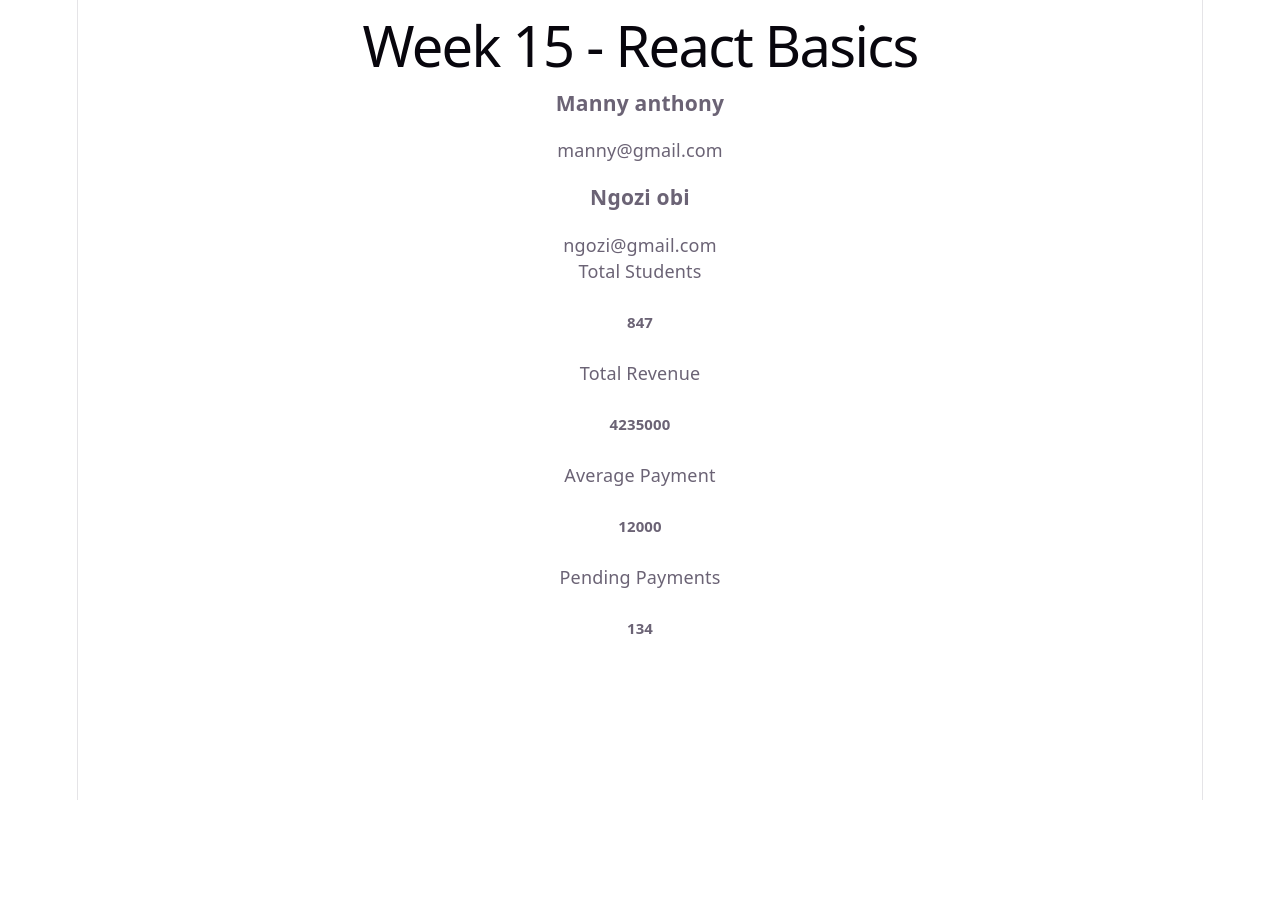
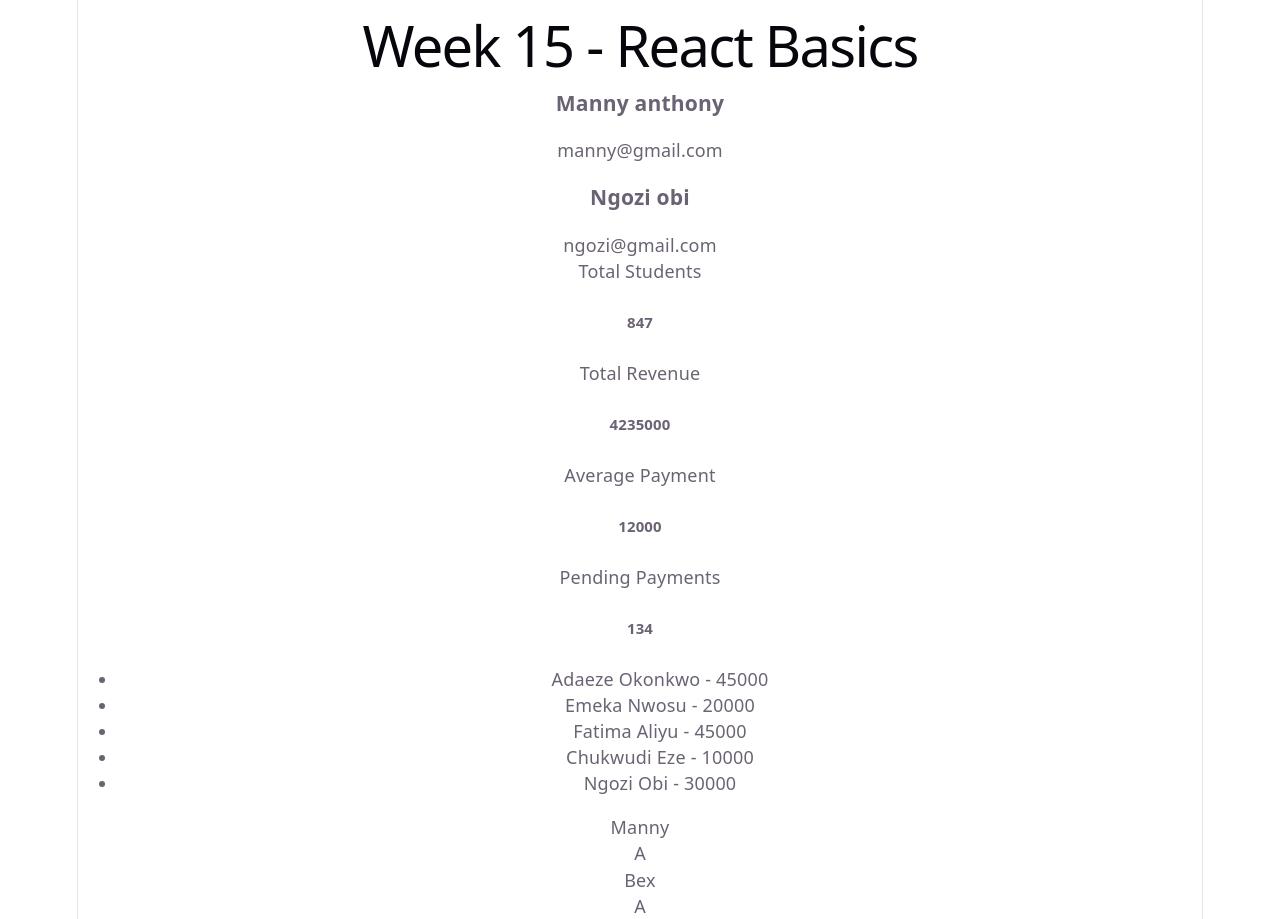
Before and after one commit to anthony-emmauel/week-15, a React (Vite) app: page / in a window 1280 px wide. Before the commit the page ends 800 px from the top, so only its background shows below. Built offline with nearby package versions, Linux system fonts and the light colour scheme.

Commit message:
Week 15 Session 2 - rendering lists with map and StudentCard

```diff
--- a/src/App.jsx
+++ b/src/App.jsx
@@ -1,5 +1,15 @@
 import UserCard from "./UserCard";
 import StatCard from "./StatCard";
+import TransactionList from "./TransactionList";
+import StudentCard from "./StudentCard";
+
+const transactions = [
+  { id: 1, studentName: "Adaeze Okonkwo", amountPaid: 45000, owing: false },
+  { id: 2, studentName: "Emeka Nwosu", amountPaid: 20000, owing: true },
+  { id: 3, studentName: "Fatima Aliyu", amountPaid: 45000, owing: false },
+  { id: 4, studentName: "Chukwudi Eze", amountPaid: 10000, owing: true },
+  { id: 5, studentName: "Ngozi Obi", amountPaid: 30000, owing: true },
+];
 
 const App = () => {
   return (
@@ -7,11 +17,13 @@ const App = () => {
       <h1>Week 15 - React Basics</h1>
       <UserCard name="Manny anthony" email="manny@gmail.com" />
       <UserCard name="Ngozi obi" email="ngozi@gmail.com" />
-
       <StatCard label="Total Students" value={847} />
       <StatCard label="Total Revenue" value={4235000} />
       <StatCard label="Average Payment" value={12000} />
       <StatCard label="Pending Payments" value={134} />
+      <TransactionList transactions={transactions} />
+      <StudentCard name="Manny" grade="A" />
+      <StudentCard name="Bex" grade="A" />
     </div>
   );
 };
--- /dev/null
+++ b/src/StudentCard.jsx
@@ -0,0 +1,10 @@
+const StudentCard = (props) => {
+  return (
+    <div>
+      <p> {props.name}</p>
+      <p>{props.grade}</p>
+    </div>
+  );
+};
+
+export default StudentCard;
--- /dev/null
+++ b/src/TransactionList.jsx
@@ -0,0 +1,12 @@
+const TransactionList = ({ transactions }) => {
+  return (
+    <ul>
+      {transactions.map((transaction) => (
+        <li key={transaction.id}>
+          {transaction.studentName} - {transaction.amountPaid}
+        </li>
+      ))}
+    </ul>
+  );
+};
+export default TransactionList;
```
